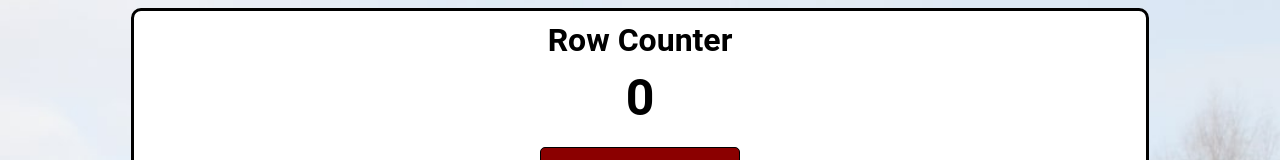
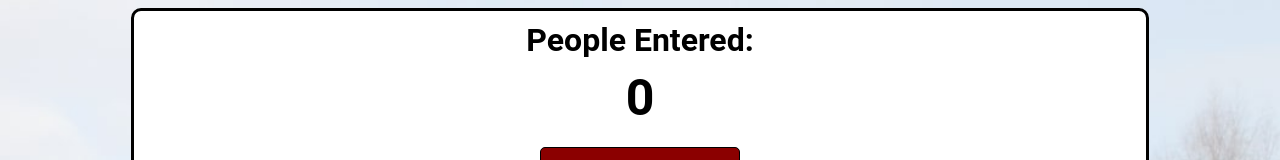
Before and after one commit to ashhwanth/passenger-counter, a plain HTML site: page index.html in a window 1280 px wide. Shown: the top 160 px of the page. Drawn offline with Linux system fonts and the light colour scheme.

Commit message:
Update index.html

```diff
--- a/index.html
+++ b/index.html
@@ -9,7 +9,7 @@
 </head>
 <body>
     <div class="container">
-        <h1>Row Counter </h1>
+        <h1>People Entered:  </h1>
         <h2 id="count-el">0</h2>
         <button id="increment-btn" onclick="increment()">INCREMENT</button><br><br>
         <button id="save-btn" onclick="save()">SAVE</button>
```
